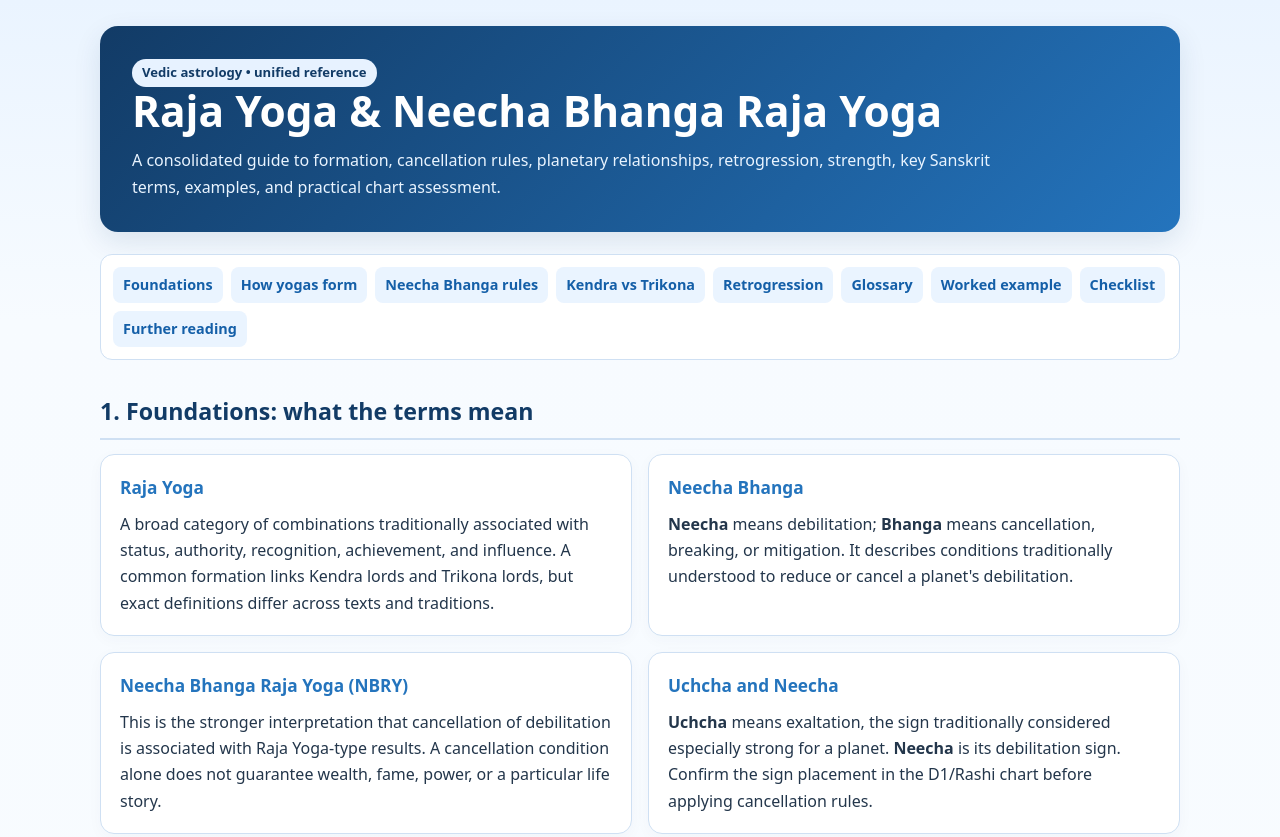
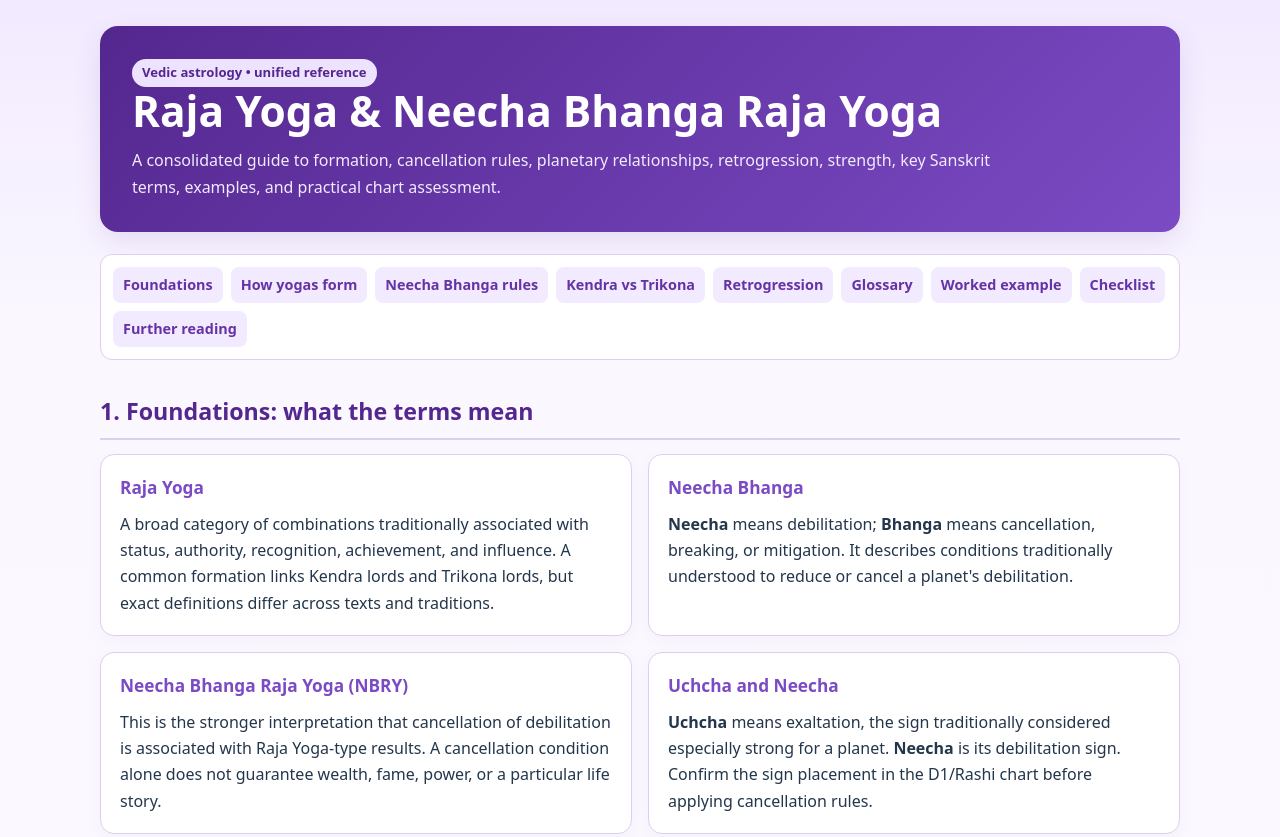
Before and after one commit to VenkateshSubramaniyan/Notes, a plain HTML site: page raja-yoga.html in a window 1280 px wide. Shown: the top 837 px of the page. Drawn offline with Linux system fonts and the light colour scheme.

Commit message:
Add files via upload

```diff
--- a/raja-yoga.html
+++ b/raja-yoga.html
@@ -6,37 +6,37 @@
 <title>Raja Yoga & Neecha Bhanga Raja Yoga — Unified Guide</title>
 <style>
 :root{
- --navy:#123b66;--blue:#2474bd;--sky:#eaf4ff;--pale:#f5f9ff;--line:#cfe0f3;
+ --navy:#54278f;--blue:#7b4bc4;--sky:#f2eaff;--pale:#faf7ff;--line:#ddcff2;
  --ink:#23364b;--muted:#5d7188;--gold:#b88319;--white:#fff;--green:#eaf7f0;
 }
 *{box-sizing:border-box}
 html{scroll-behavior:smooth}
-body{margin:0;background:linear-gradient(180deg,#eaf4ff 0,#f7fbff 320px,#fff 100%);
+body{margin:0;background:linear-gradient(180deg,#f2eaff 0,#faf7ff 320px,#fff 100%);
  color:var(--ink);font:16px/1.65 system-ui,-apple-system,"Segoe UI",Arial,sans-serif}
 .container{max-width:1120px;margin:auto;padding:26px 20px 54px}
 header{background:linear-gradient(135deg,var(--navy),var(--blue));color:white;border-radius:18px;
- padding:32px;margin-bottom:22px;box-shadow:0 10px 28px #123b661c}
+ padding:32px;margin-bottom:22px;box-shadow:0 10px 28px #54278f1c}
 header h1{font-size:clamp(1.8rem,4vw,2.65rem);line-height:1.15;margin:0 0 12px}
-header p{max-width:900px;margin:0;color:#e9f4ff}
+header p{max-width:900px;margin:0;color:#f2eaff}
 nav{display:flex;flex-wrap:wrap;gap:8px;background:#fff;border:1px solid var(--line);border-radius:12px;
  padding:12px;margin-bottom:26px}
 nav a{background:var(--sky);padding:6px 10px;border-radius:8px;text-decoration:none;font-size:.9rem;font-weight:650}
 h2{color:var(--navy);font-size:1.45rem;margin:32px 0 14px;padding-bottom:8px;border-bottom:2px solid var(--line)}
 h3{color:var(--blue);font-size:1.08rem;margin:0 0 8px}
 p{margin:8px 0 12px}
-a{color:#145fa8;text-underline-offset:3px}
-a:hover{color:#093e72}
+a{color:#6533a5;text-underline-offset:3px}
+a:hover{color:#472078}
 .grid{display:grid;grid-template-columns:repeat(2,minmax(0,1fr));gap:16px}
-.card{background:#fff;border:1px solid var(--line);border-radius:14px;padding:19px;box-shadow:0 4px 15px #163e6508}
+.card{background:#fff;border:1px solid var(--line);border-radius:14px;padding:19px;box-shadow:0 4px 15px #54278f08}
 .card p:last-child{margin-bottom:0}
 .note{background:var(--sky);border:1px solid var(--line);padding:14px 16px;border-radius:10px;margin:14px 0}
 .callout{background:#fff8e8;border-left:5px solid var(--gold);padding:15px 18px;border-radius:8px;margin:16px 0}
 .small{font-size:.92rem;color:var(--muted)}
-.tag{display:inline-block;border-radius:99px;background:#e7f2ff;color:var(--navy);padding:3px 10px;font-size:.82rem;font-weight:700}
+.tag{display:inline-block;border-radius:99px;background:#eee3ff;color:var(--navy);padding:3px 10px;font-size:.82rem;font-weight:700}
 table{width:100%;border-collapse:separate;border-spacing:0;background:#fff;border:1px solid var(--line);
  border-radius:12px;overflow:hidden;margin:14px 0 20px}
 th,td{padding:11px 13px;text-align:left;vertical-align:top;border-bottom:1px solid var(--line);border-right:1px solid var(--line)}
-th{background:#dcecff;color:var(--navy);font-weight:750}
+th{background:#e8dcff;color:var(--navy);font-weight:750}
 tr:last-child td{border-bottom:0}th:last-child,td:last-child{border-right:0}
 ul,ol{padding-left:23px;margin:8px 0}li{margin-bottom:7px}
 footer{margin-top:30px;color:var(--muted);font-size:.9rem;border-top:1px solid var(--line);padding-top:18px}
```
